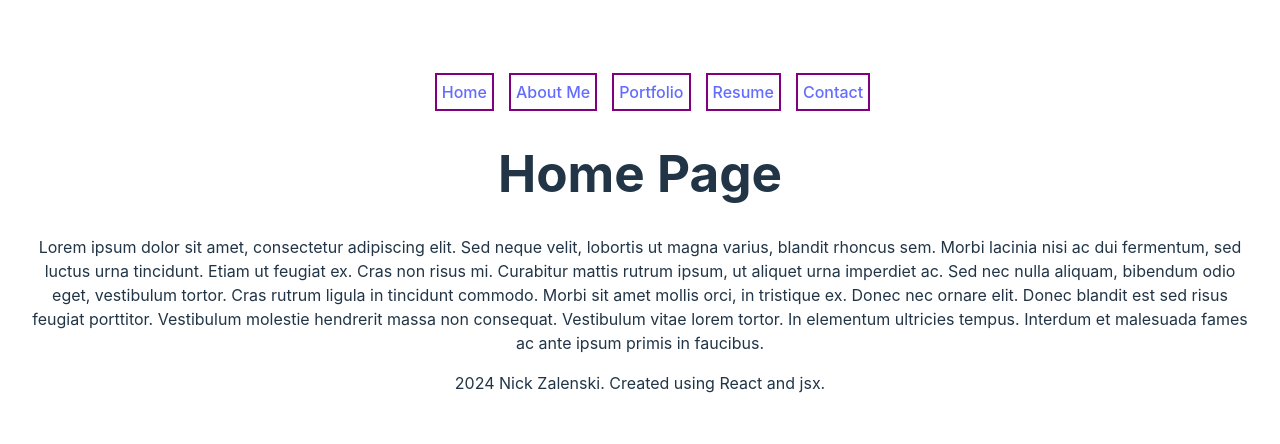
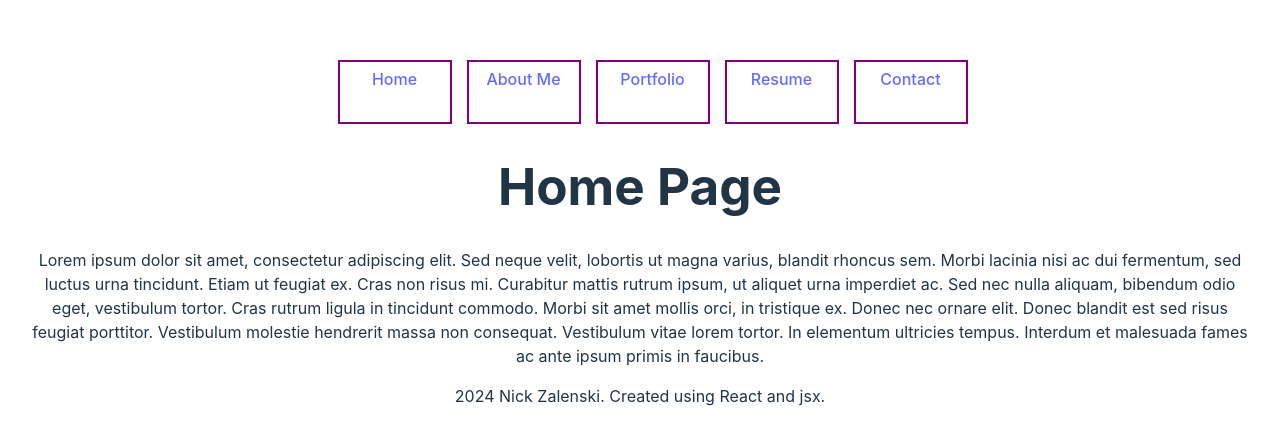
Before and after one commit to ElBoyTM/React-Portfolio, a React (Vite) app in the folder Develop/: page / in a window 1280 px wide. Shown: the part 166-610 px from the top of the page. Built offline with nearby package versions, Linux system fonts and the light colour scheme.

Commit message:
made boxes the same size

```diff
--- a/Develop/src/components/NavTabs.css
+++ b/Develop/src/components/NavTabs.css
@@ -1,3 +1,8 @@
+.nav-container {
+    display: flex;
+    justify-content: space-between;
+}
+
 .nav-item {
     border: 2px solid purple;
     padding: 5px;
@@ -5,6 +10,8 @@
     margin-right: 15px;
     display: inline-block;
     margin-right: 15px;
+    width: 100px;
+    height: 50px;
 }
 
 .nav-item:hover {
```
